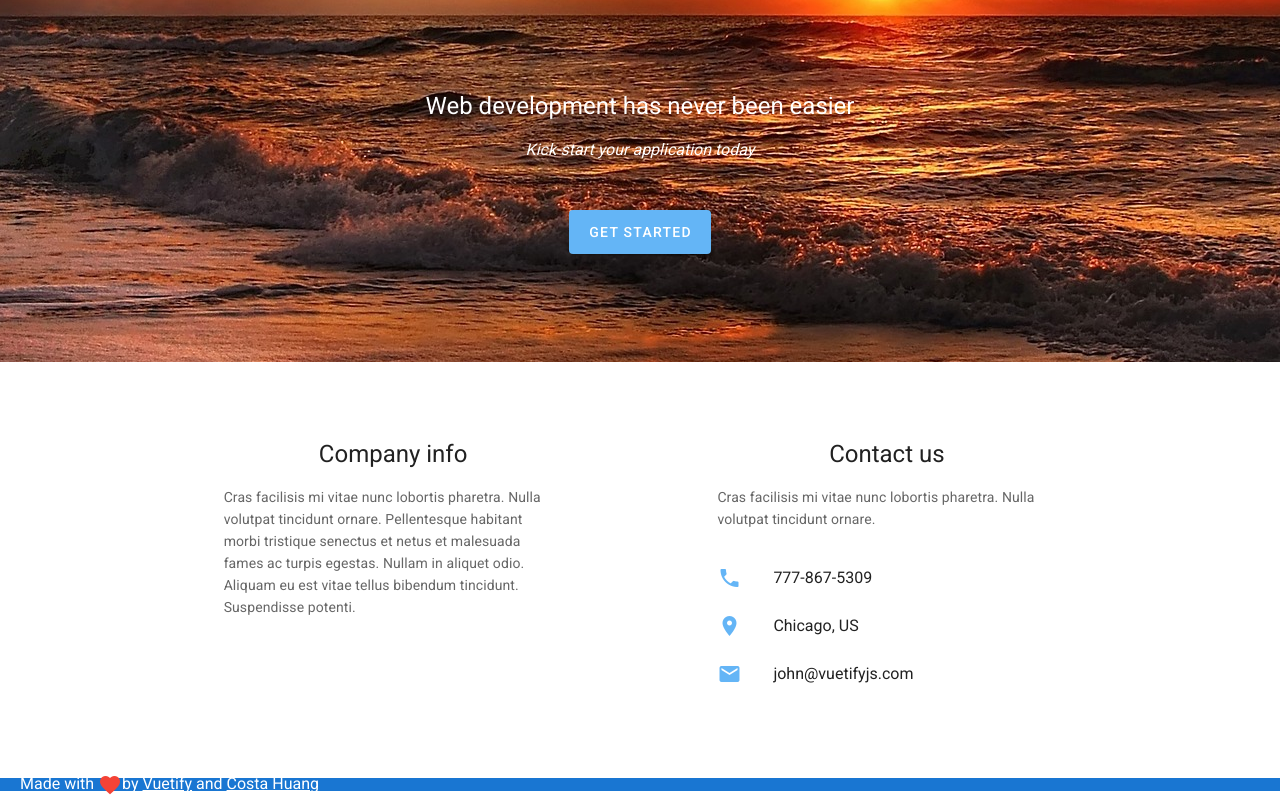
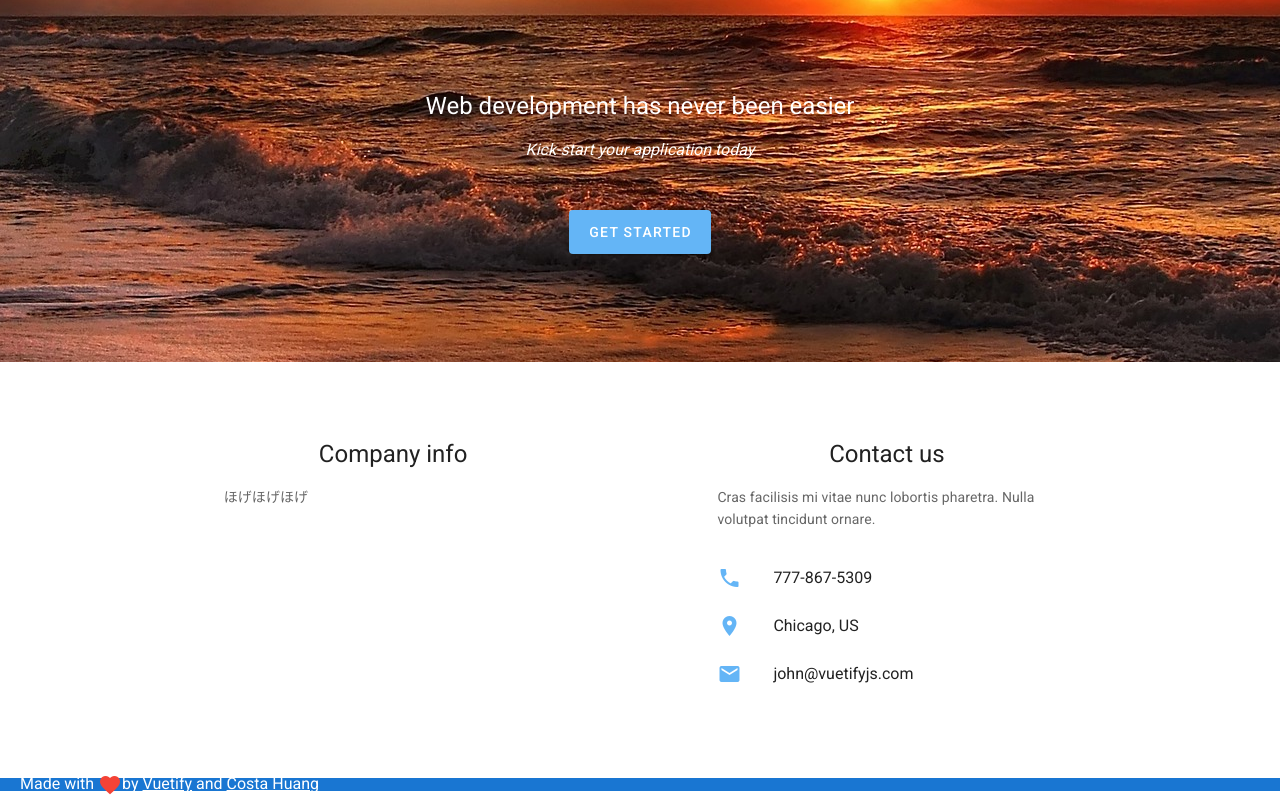
Before and after one commit to innovatty-home/top, a Vue app: page / in a window 1280 px wide. Shown: the part 1110-1910 px from the top of the page. Built offline with nearby package versions, Linux system fonts and the light colour scheme.

Commit message:
コンポーネント切り出し

```diff
--- /dev/null
+++ b/src/components/AboutUs.vue
@@ -0,0 +1,10 @@
+<template>
+  <v-flex xs12 sm4>
+    <v-card flat class="transparent">
+      <v-card-title primary-title class="layout justify-center">
+        <div class="headline">Company info</div>
+      </v-card-title>
+      <v-card-text>ほげほげほげ</v-card-text>
+    </v-card>
+  </v-flex>
+</template>
--- a/src/components/HelloWorld.vue
+++ b/src/components/HelloWorld.vue
@@ -100,20 +100,7 @@
       <section>
         <v-container grid-list-xl>
           <v-layout row wrap justify-center class="my-12">
-            <v-flex xs12 sm4>
-              <v-card flat class="transparent">
-                <v-card-title primary-title class="layout justify-center">
-                  <div class="headline">Company info</div>
-                </v-card-title>
-                <v-card-text>
-                  Cras facilisis mi vitae nunc lobortis pharetra. Nulla volutpat
-                  tincidunt ornare. Pellentesque habitant morbi tristique
-                  senectus et netus et malesuada fames ac turpis egestas. Nullam
-                  in aliquet odio. Aliquam eu est vitae tellus bibendum
-                  tincidunt. Suspendisse potenti.
-                </v-card-text>
-              </v-card>
-            </v-flex>
+            <AboutUs />
             <v-flex xs12 sm4 offset-sm1>
               <v-card flat class="transparent">
                 <v-card-title primary-title class="layout justify-center">
@@ -174,9 +161,11 @@
 
 <script lang="ts">
 import Vue from 'vue'
+import AboutUs from '@/components/AboutUs.vue'
 
 export default Vue.extend({
   name: 'HelloWorld',
+  components: { AboutUs },
 
   data: () => ({})
 })
```
